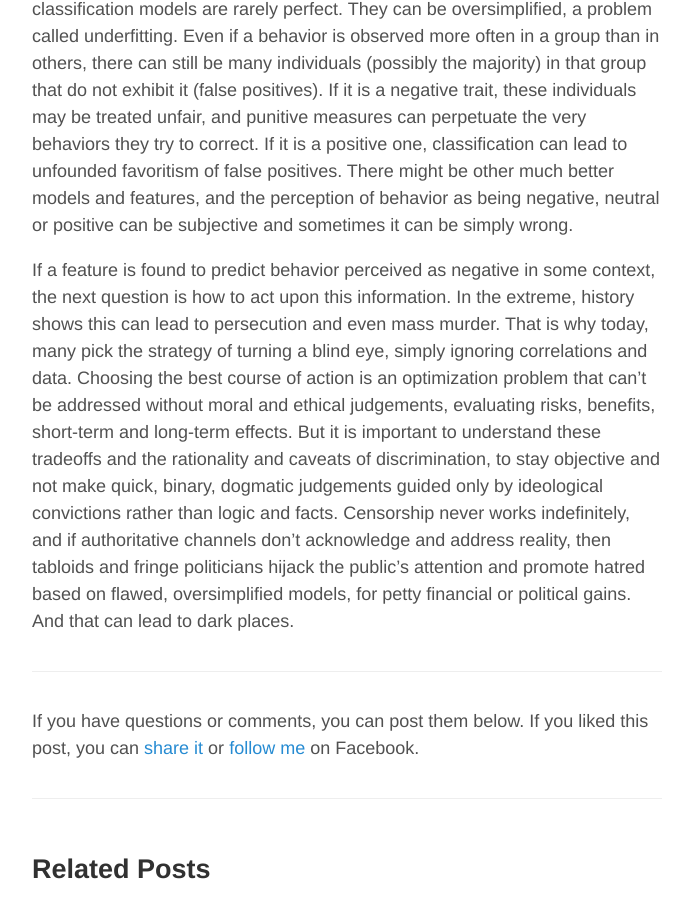
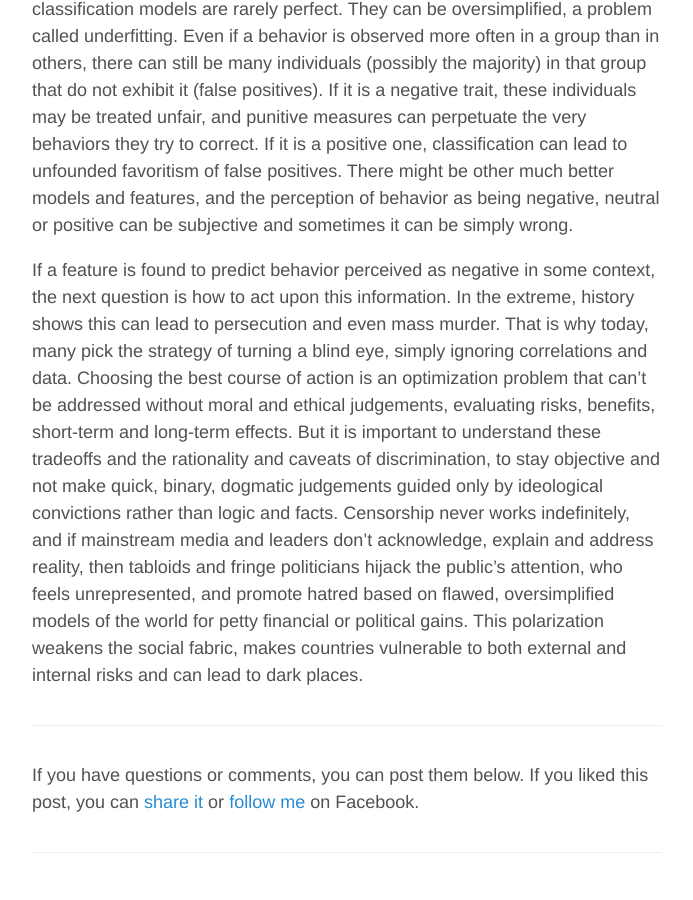
Before and after one commit to aoghina/aoghina.github.io, a Jekyll site: the page built from _posts/2016-01-02-objective-discrimination.md, in a window 1280 px wide and 900 px high, scrolled down 2381 px. Shown: the whole window, without its empty margins (293-986 px from the left). Built offline with Jekyll 4.4.1, drawn with Linux system fonts in a browser that asks for light colours; comment, search, counter and statistics services are not loaded.

Commit message:
Update discr post

```diff
--- a/_posts/2016-01-02-objective-discrimination.md
+++ b/_posts/2016-01-02-objective-discrimination.md
@@ -25,4 +25,4 @@ A well known ethnic minority in Romania are the Roma people, also known as gypsi
 
 There are many problems with classification. First, it can be based on false data, or data presented in a misleading way. Even if the data is correct, classification models are rarely perfect. They can be oversimplified, a problem called underfitting. Even if a behavior is observed more often in a group than in others, there can still be many individuals (possibly the majority) in that group that do not exhibit it (false positives). If it is a negative trait, these individuals may be treated unfair, and punitive measures can perpetuate the very behaviors they try to correct. If it is a positive one, classification can lead to unfounded favoritism of false positives. There might be other much better models and features, and the perception of behavior as being negative, neutral or positive can be subjective and sometimes it can be simply wrong.
 
-If a feature is found to predict behavior perceived as negative in some context, the next question is how to act upon this information. In the extreme, history shows this can lead to persecution and even mass murder. That is why today, many pick the strategy of turning a blind eye, simply ignoring correlations and data. Choosing the best course of action is an optimization problem that can't be addressed without moral and ethical judgements, evaluating risks, benefits, short-term and long-term effects. But it is important to understand these tradeoffs and the rationality and caveats of discrimination, to stay objective and not make quick, binary, dogmatic judgements guided only by ideological convictions rather than logic and facts. Censorship never works indefinitely, and if authoritative channels don't acknowledge and address reality, then tabloids and fringe politicians hijack the public's attention and promote hatred based on flawed, oversimplified models, for petty financial or political gains. And that can lead to dark places.
+If a feature is found to predict behavior perceived as negative in some context, the next question is how to act upon this information. In the extreme, history shows this can lead to persecution and even mass murder. That is why today, many pick the strategy of turning a blind eye, simply ignoring correlations and data. Choosing the best course of action is an optimization problem that can't be addressed without moral and ethical judgements, evaluating risks, benefits, short-term and long-term effects. But it is important to understand these tradeoffs and the rationality and caveats of discrimination, to stay objective and not make quick, binary, dogmatic judgements guided only by ideological convictions rather than logic and facts. Censorship never works indefinitely, and if mainstream media and leaders don't acknowledge, explain and address reality, then tabloids and fringe politicians hijack the public's attention, who feels unrepresented, and promote hatred based on flawed, oversimplified models of the world for petty financial or political gains. This polarization weakens the social fabric, makes countries vulnerable to both external and internal risks and can lead to dark places.
```
